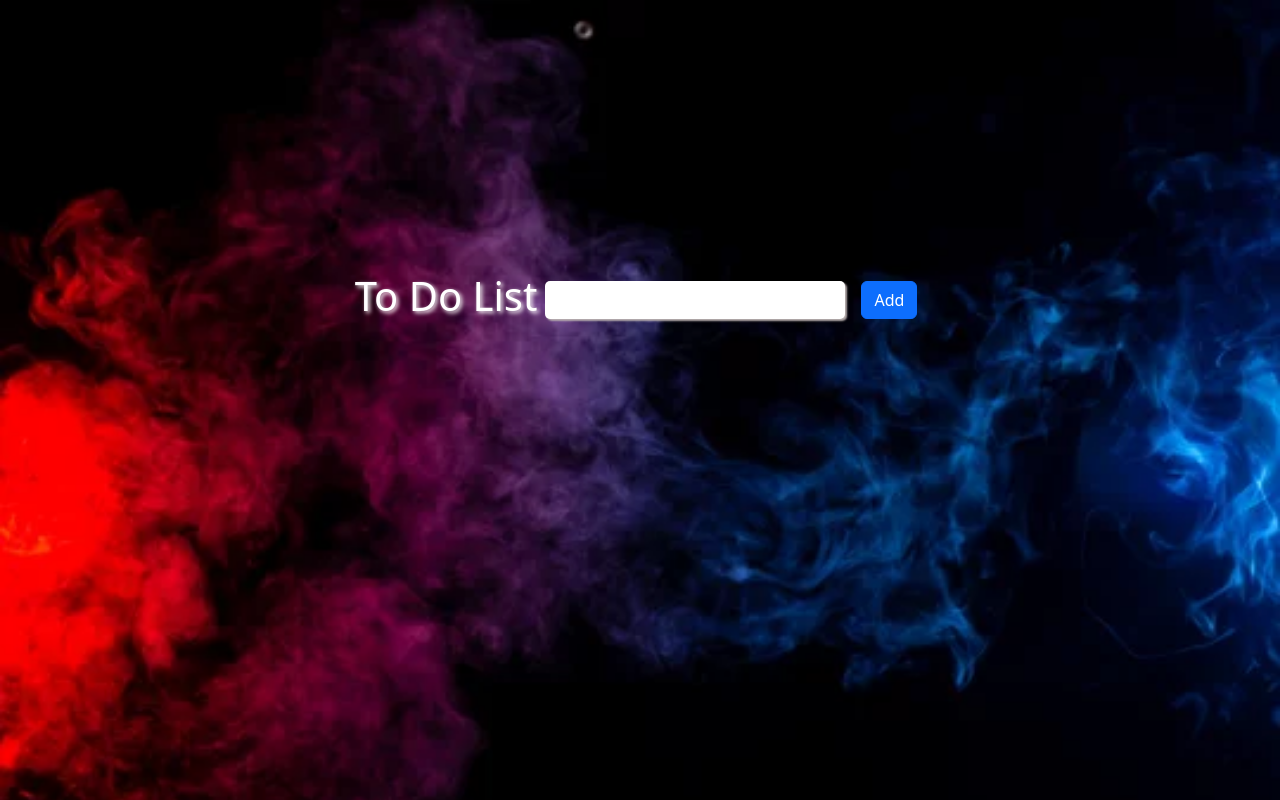
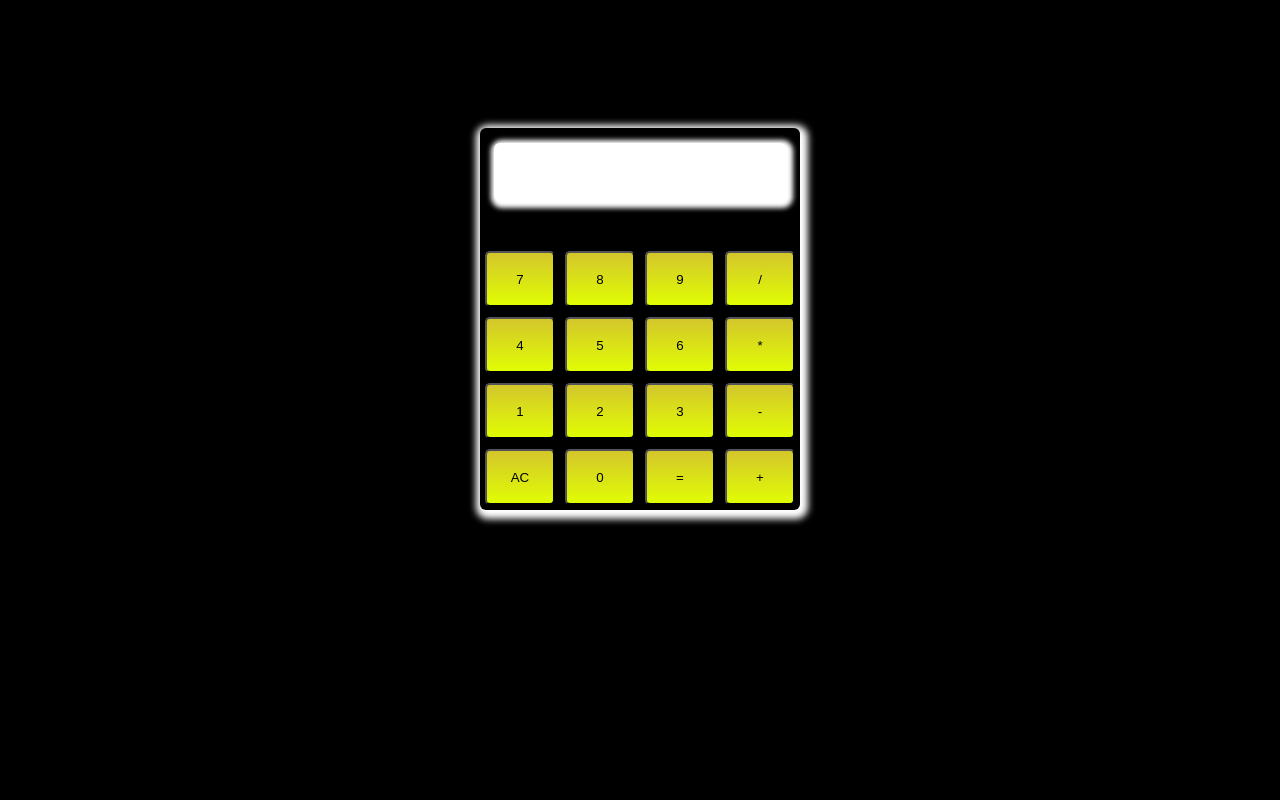
Before and after one commit to Adithya-divakar/Quiz_App-ReactJS, a React (Create React App) app: page / in a window 1280 px wide. Built offline with nearby package versions, Linux system fonts and the light colour scheme.

Commit message:
initial commit

```diff
--- a/src/App.js
+++ b/src/App.js
@@ -1,11 +1,11 @@
 import React from 'react'
-import List from './components/To-do'
+import Calculator from './components'
+
 
 const App = () => {
   return (
     <div>
-      <List/>
-
+      <Calculator/>
     </div>
   )
 }
--- a/src/components/To-do/index.js
+++ /dev/null
@@ -1,74 +0,0 @@
-import React, { useState } from 'react';
-import "./style.css"
-import "../../../node_modules/bootstrap/dist/css/bootstrap.min.css"
-import {Button,Form}  from 'react-bootstrap'
-
-export default function List() {
-    const [items, setItems] = useState([]);
-    const [txtContent, setTxtContent] = useState('');
-    const [edit,setEdit]=useState(-1)
-
-    const txtChange = (e) => {
-        setTxtContent(e.target.value);
-    };
-
-    const addItem = (e) => {
-        e.preventDefault();
-       if(txtContent.trim()==""){
-        alert("add list")
-        return;
-       }
-        else if (edit=== -1) {
-            let currentItems = [...items, txtContent];
-            setItems(currentItems);
-          } else {
-            let currentItems = [...items];
-            currentItems[edit] = txtContent;
-            setItems(currentItems);
-            setEdit(-1);
-          }
-        setTxtContent('');
-    };
-
-    const removeItem = (i) => {
-        if (!window.confirm('Are you sure you want to delete this?')) {
-            return;
-        }
-        let currentItems = [...items];
-        currentItems.splice(i, 1);
-        setItems(currentItems);
-    };
-
-    const editItem =(i)=>{
-
-            setEdit(i);
-            setTxtContent(items[i]);
-          };
-
-
-    return (
-        <div className='m-sm-0 main_div'>
-
-            <div className='container'>
-            <h1>To Do List</h1>
-            <Form onSubmit={addItem} className="d-flex form">
-                <input type='text' value={txtContent} className="screen m-2" onChange={txtChange} />
-                <Button className="btn add m-2"  type='submit' >Add</Button>
-            </Form>
-            <table>
-                {items.map((content, k) => {
-                    return (
-                        <tr key={k}>
-                         <td> <span>  {content}</span>  </td>
-                         <td> <span>  <Button onClick={() => removeItem(k)}>Delete</Button></span></td>
-                         <td> <span>   <Button onClick={() => editItem(k)}>Edit</Button></span></td>
-
-                         </tr>
-                    );
-                })}
-            </table>
-        </div>
-
-</div>
-    );
-}
--- a/src/components/To-do/style.css
+++ /dev/null
@@ -1,113 +0,0 @@
-/* body{
-    text-align: center;
-
-  }
-
-h1{
-    color:white;
-   text-align: center;
-   text-shadow: 2px 2px 4px white;
-
-}
-
-.main_div{
-    background-image: url("/public/img_background.webp")  ;
-    height:100vh ;
-    background-size: cover;
-    position: relative;
-
-
-
-}
-.container{
-   padding: 200px;
-    border: 1px solid white;
-    justify-content: center;
-    align-items: center;
-    text-align: center;
-
-
-}
-
-.form{
-    justify-content: center;
-}
-.screen{
-    width:300px;
-    border: none;
-    border-radius: 5px;
-    box-shadow: 2px 2px  2px  rgb(183, 174, 174) ;
-
-
-}
-table{
-   border: 1px solid white;
-padding-top: 20px;
-margin-top: 50px;
-position: relative;
-
-}
-table tr{
-
-    list-style: none;
-    color:white;
-    justify-content: space-between;
-    margin-bottom: 20px;
-}
-table tr span{
-    padding: 20px;
-
-} */
-
-body{
-    text-align: center;
-}
-
-h1{
-    color: white;
-    text-align: center;
-    text-shadow: 2px 2px 4px white;
-}
-
-.main_div{
-    background-image: url("/public/img_background.webp");
-    height: 100vh;
-    background-size: cover;
-    position: relative;
-}
-
-.container{
-    display: flex;
-    justify-content: center;
-    align-items: center;
-    height: calc(100vh - 200px);
-}
-
-.form{
-    justify-content: center;
-}
-
-.screen{
-    width: 300px;
-    border: none;
-    border-radius: 5px;
-    box-shadow: 2px 2px 2px rgb(183, 174, 174);
-}
-
-table{
-    position: absolute;
-    width: 50px;
-    top: calc(100vh - 400px + 50px);
-
-}
-
-table tr{
-    list-style: none;
-    color: white;
-    justify-content: space-between;
-    margin-bottom: 20px;
-}
-
-table tr span{
-    padding: 20px;
-}
--- /dev/null
+++ b/src/components/index.css
@@ -0,0 +1,30 @@
+body {
+    text-align: center;
+    background-color: black;
+  }
+
+  form {
+    display: inline-block;
+    margin-top: 10%;
+    border-radius: 6px;
+    box-shadow: 2px 3px 7px 6px white;
+
+  }
+.input{
+ width:90%;
+ height: 7vh;
+ box-shadow: 2px 2px 5px 5px white;
+ border:none;
+ margin-top: 15px;
+ border-radius: 6px;
+}
+.parent{
+    margin-top: 45px;
+}
+button{
+    width:70px;
+    height:7vh;
+    margin:5px;
+    border-radius: 5px;
+    background: linear-gradient(to bottom, #d4c62c, #e0fd03)
+}
--- /dev/null
+++ b/src/components/index.js
@@ -0,0 +1,60 @@
+import "./index.css"
+import {Form,Button,Card} from "react-bootstrap"
+import React, { useState } from 'react'
+
+const Calculator = () => {
+ const [result,setResult]=useState("")
+
+ const handleClick=(e)=>{
+    setResult(result.concat(e.target.name))
+ }
+ const clear=()=>{
+setResult("")
+ }
+ const calculate = () => {
+    if (result === "") {
+      alert("Please enter a value to calculate");
+    } else {
+      setResult(eval(result).toString());
+    }
+  };
+
+  return (
+    <div className="container">
+<Card>
+    <Form>
+    <Form.Control type="text" className="input" value={result}/>
+    <div className="parent ">
+    <div className="row m-lg-5">
+        <Button className="col-md-4" name="7" onClick={handleClick}>7</Button>
+        <Button className="col-md-4" name="8" onClick={handleClick}>8</Button>
+        <Button className="col-md-4" name="9"  onClick={handleClick}>9</Button>
+        <Button className="col-md-4" name="/" onClick={handleClick}>/</Button>
+        </div>
+    <div className="row m-lg-5">
+        <Button className="col-md-4" name="4"  onClick={handleClick}>4</Button>
+        <Button className="col-md-4" name="5" onClick={handleClick}>5</Button>
+        <Button className="col-md-4" name="6" onClick={handleClick}>6</Button>
+        <Button className="col-md-4" name="*"onClick={handleClick}>*</Button>
+        </div>
+    <div className="row p-lg-5">
+        <Button className="col-md-4" name="1" onClick={handleClick}>1</Button>
+        <Button className="col-md-4" name="2" onClick={handleClick}>2</Button>
+        <Button className="col-md-4" name="3" onClick={handleClick}>3</Button>
+        <Button className="col-md-4" name="-" onClick={handleClick}>-</Button>
+        </div>
+    <div className="row p-lg-5">
+        <Button className="col-md-4" name="AC" onClick={clear}>AC</Button>
+        <Button className="col-md-4" name="0" onClick={handleClick}>0</Button>
+        <Button className="col-md-4" name="=" onClick={calculate}>=</Button>
+        <Button className="col-md-4" name="+" onClick={handleClick}>+</Button>
+
+        </div>
+        </div>
+    </Form>
+    </Card>
+    </div>
+  )
+}
+
+export default Calculator
```
Also changed, not shown: public/img_background.webp (deleted).
